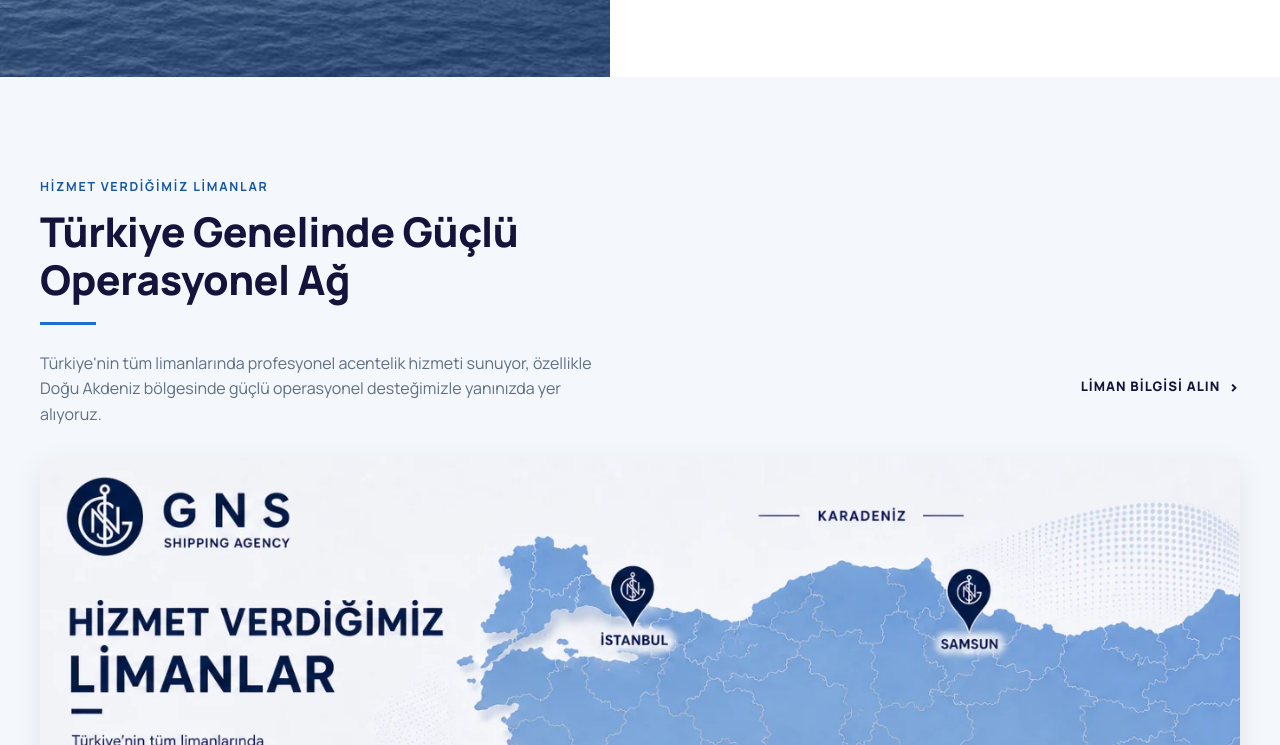
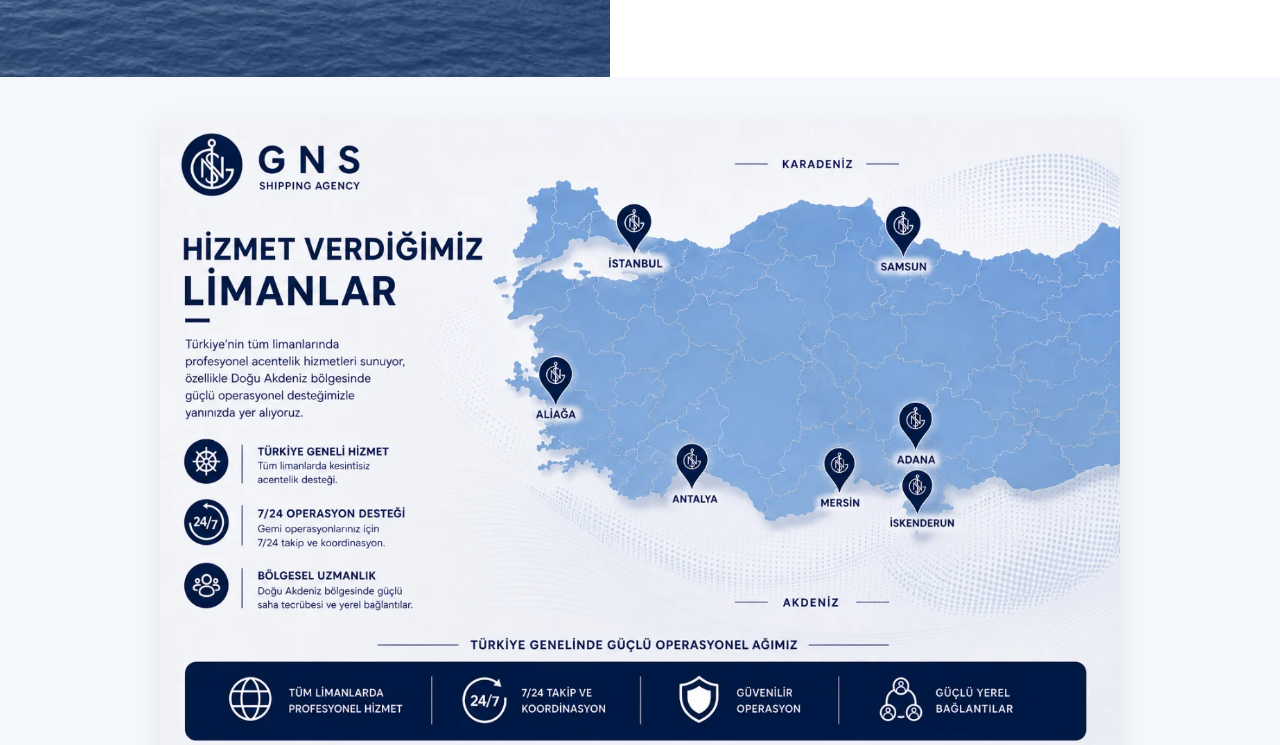
Before and after one commit to yarenyildiz/gns-shipping-website, a plain HTML site: page index.html in a window 1280 px wide. Shown: the part 4215-4960 px from the top of the page. Drawn offline with Linux system fonts and the light colour scheme.

Commit message:
Fit the ports section in one screen
The map already carries the section title and intro, so the duplicate
heading becomes visually hidden and the map is sized from the viewport
height to sit fully below the sticky header.

```diff
--- a/css/style.css
+++ b/css/style.css
@@ -562,10 +562,12 @@ svg { fill: currentColor; }
 /* ==========================================================================
    Ports
    ========================================================================== */
-.ports { background: var(--bg-soft); }
+.ports { padding: 40px 0; background: var(--bg-soft); }
 
+/* The map carries its own heading; size it so the whole graphic fits below the sticky header. */
 .ports__map {
-  margin: 0;
+  width: min(100%, calc((100svh - var(--header-h) - 80px) * 1385 / 923));
+  margin: 0 auto;
   overflow: hidden;
   border-radius: var(--radius);
   background: var(--white);
--- a/index.html
+++ b/index.html
@@ -305,19 +305,7 @@
 
     <section class="section ports" id="limanlar" aria-labelledby="ports-title">
       <div class="container">
-        <div class="section-head">
-          <div>
-            <p class="eyebrow" data-i18n="ports.eyebrow">Hizmet Verdiğimiz Limanlar</p>
-            <h2 class="title" id="ports-title">
-              <span class="line" data-i18n="ports.title1">Türkiye Genelinde Güçlü</span>
-              <span class="line" data-i18n="ports.title2">Operasyonel Ağ</span>
-            </h2>
-            <span class="title-line" aria-hidden="true"></span>
-            <p class="lead" data-i18n="ports.lead">Türkiye'nin tüm limanlarında profesyonel acentelik hizmeti sunuyor, özellikle Doğu Akdeniz bölgesinde güçlü operasyonel desteğimizle yanınızda yer alıyoruz.</p>
-          </div>
-          <a href="#iletisim" class="link-more"><span data-i18n="ports.cta">Liman Bilgisi Alın</span> <span class="arrow" aria-hidden="true">›</span></a>
-        </div>
-
+        <h2 class="visually-hidden" id="ports-title" data-i18n="ports.eyebrow">Hizmet Verdiğimiz Limanlar</h2>
         <figure class="ports__map" data-reveal>
           <picture>
             <source srcset="img/ports-map.webp" type="image/webp" data-i18n-attr="srcset:ports.mapWebp">
--- a/js/locales/en.js
+++ b/js/locales/en.js
@@ -102,11 +102,6 @@ export default {
   'why.6.text': 'We prepare detailed PDAs based on official port tariffs and operational requirements, with every cost presented transparently, item by item.',
 
   'ports.eyebrow': 'Ports We Serve',
-  'ports.title1': 'A Strong Operational',
-  'ports.title2': 'Network Across Türkiye',
-  'ports.lead':
-    'We provide professional agency services at every port in Türkiye, with particularly strong operational support in the Eastern Mediterranean.',
-  'ports.cta': 'Get Port Information',
   'ports.mapWebp': 'img/ports-map-en.webp',
   'ports.mapJpg': 'img/ports-map-en.jpg',
   'ports.mapAlt': 'Map of the ports we serve: Istanbul, Samsun, Aliaga, Antalya, Mersin, Adana and Iskenderun',
```
